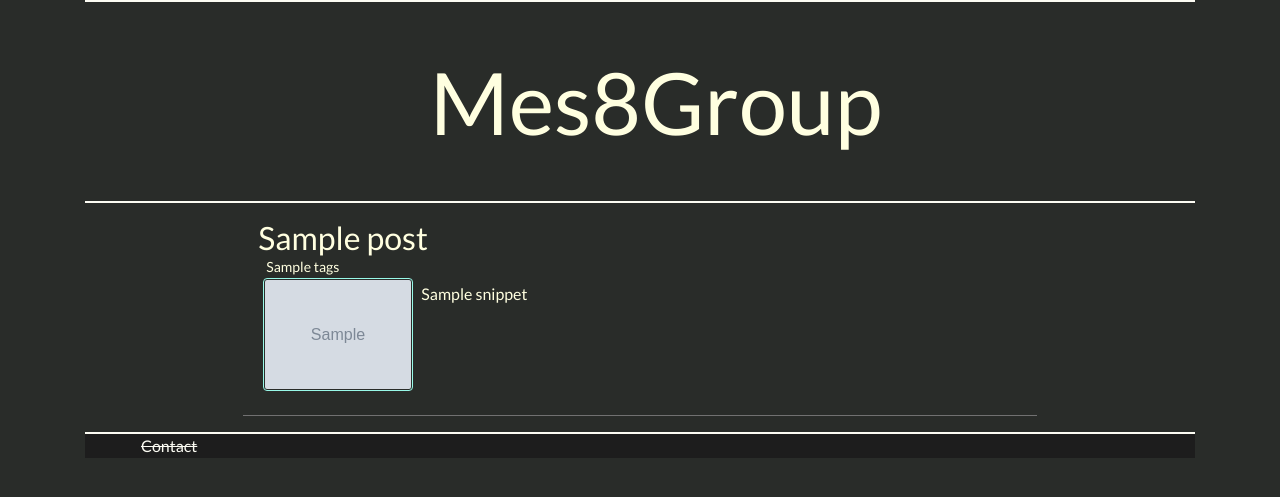
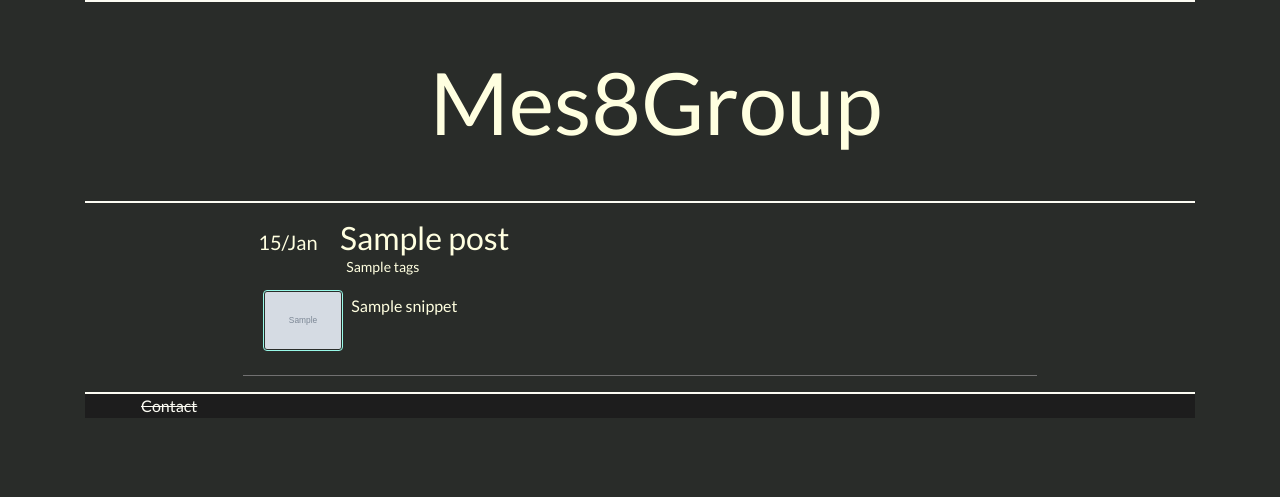
Before and after one commit to DanielPDWalker/mes8group_site, a Django app: template templates/writing/writing.html in a window 1280 px wide. Shown: the part 70-567 px from the top of the page. Run offline with Django 3.2, Linux system fonts and the light colour scheme; the template is opened without the code that fills it: most values are stand-ins (such as "Sample title", 1, 10 or a date in 2020); grey boxes marked "Sample" are stand-in pictures; parts of the project's set-up code (start-up, migrations or seed data) failed here and were passed over; some libraries are stand-ins or nearby versions.

Commit message:
html layout and css style tidying

```diff
--- a/mes8group/static/css/custom.css
+++ b/mes8group/static/css/custom.css
@@ -23,22 +23,28 @@ h2#title{
 .general_post_tags{
     padding-left: 0.5rem;
     font-size: 14px;
+    padding-left: 5.5rem;
 }
 
 .general_post_thumbnail{
     border: 1px solid #98f9e8;
     border-radius: 4px;
     padding: 1px;
-    width: 150px;
+    width: 80px;
     margin-bottom: 1.5rem;
     margin-left: 5px;
     margin-right: 0.5rem;
+    margin-top:0.75rem;
     float: left;
 }
 
 .general_post_snippet{
-    margin-top: -0.25rem;
-    margin-bottom: 0.5rem;
+    padding-top: 0rem;
+}
+
+.general_post_date{
+    font-size: 20px;
+    padding-right: 1.4rem;
 }
 
 .hr_post_splitter{
--- a/templates/partials/_general_post.html
+++ b/templates/partials/_general_post.html
@@ -1,6 +1,6 @@
 <div class="container">
     <div class="feature-display">
-        <h2 class="general_post_title">{{ post.short_title }}</h2>
+        <h2 class="general_post_title"><span class="general_post_date">{{ post.publish_date|date:"d/M" }}</span>{{ post.short_title }}</h2><span></span>
         <span class="general_post_tags">{{ post.tags }}</span>
         <br>
         <img class="general_post_thumbnail" src="{{ post.thumbnail.url }}">
```
